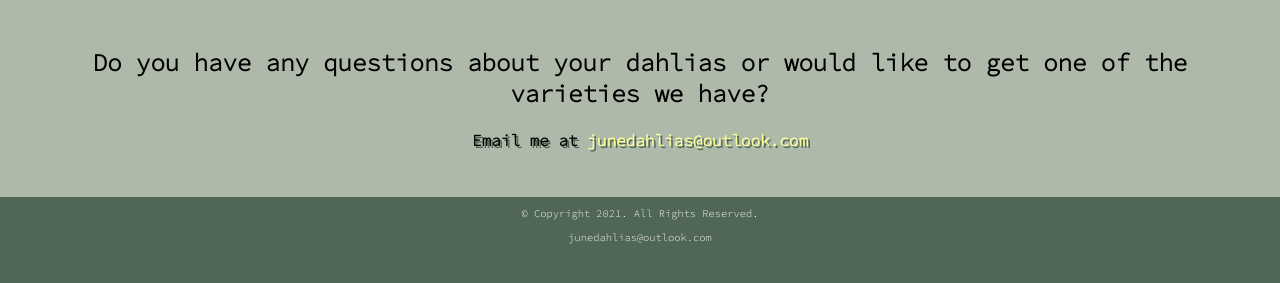
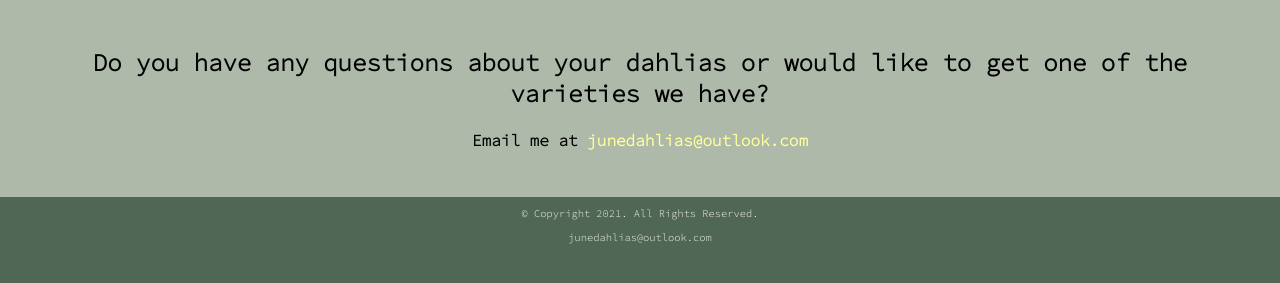
Before and after one commit to juneneff/junedahlias, a plain HTML site: page contact.html in a window 1280 px wide. Shown: the part 443-726 px from the top of the page. Drawn offline with Linux system fonts and the light colour scheme.

Commit message:
Update styles.css

```diff
--- a/css/styles.css
+++ b/css/styles.css
@@ -101,7 +101,6 @@ h3 {
 }
 
 h4 {
-	text-shadow: 2px 2px #516755;
 	font-family: 'Source Code Pro', mono space;
 }
 
```
